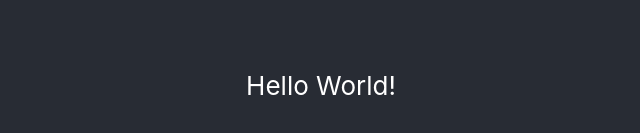
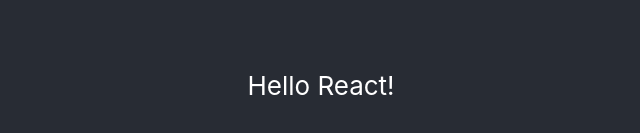
Before and after one commit to hpanditi/react-github-repo, a React (Create React App) app: page / in a window 1280 px wide. Shown: the part 315-448 px from the top of the page, without its empty margins (319-959 px from the left). Built offline with nearby package versions, Linux system fonts and the light colour scheme.

Commit message:
added cloudbuild.yaml

```diff
--- /dev/null
+++ b/cloudbuild.yaml
@@ -0,0 +1,4 @@
+Steps:
+-name: “gcr.io/cloud-builders/gcloud”
+args: [“app”, “deploy”]
+timeout: “1600s”
--- a/src/App.js
+++ b/src/App.js
@@ -4,7 +4,7 @@ function App() {
   return (
     <div className="App">
       <header className="App-header">
-        <p>Hello World!</p>
+        <p>Hello React!</p>
       </header>
     </div>
   );
```
